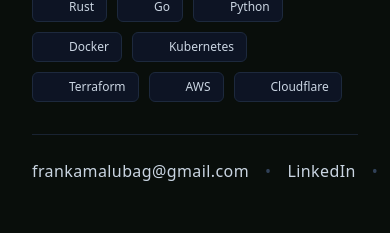
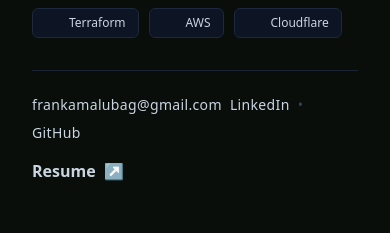
Before and after one commit to Frankuccino/portfolio, a Next.js app: page / in a window 390 px wide. Shown: the part 581-814 px from the top of the page. Built offline with nearby package versions, Linux system fonts and the light colour scheme; some icons are missing.

Commit message:
fix(ui): Update resume modal to have PDF Download button below for easier mobile click

```diff
--- a/app/components/Hero.tsx
+++ b/app/components/Hero.tsx
@@ -1,5 +1,4 @@
 import StackIcon from "tech-stack-icons";
-import HeroFocusCard from "./HeroFocusCard";
 import HeroFocusDeck from "./HeroFocusDeck";
 import ResumeModal from "./ResumeModal";
 
@@ -106,21 +105,21 @@
         </div>
 
         {/* Bottom Bar: Email & LinkedIn on Left, Resume on Right */}
-        <div className="w-full flex items-center justify-between border-t border-slate-800/80 pt-6">
-          {/* Lower Left: Email & LinkedIn */}
-          <div className="flex items-center gap-4 text-base md:text-lg tracking-wide">
+        <div className="w-full flex flex-col sm:flex-row items-start sm:items-center justify-between gap-4 border-t border-slate-800/80 pt-6">
+          {/* Lower Left: Email & LinkedIn & GitHub */}
+          <div className="flex flex-wrap items-center gap-2 sm:gap-4 text-sm sm:text-base md:text-lg tracking-wide text-slate-300">
             <a
               href="mailto:frankamalubag@gmail.com"
-              className="text-slate-300 hover:text-white transition-colors font-medium"
+              className="hover:text-white transition-colors font-medium break-all"
             >
               frankamalubag@gmail.com
             </a>
-            <span className="text-slate-700">•</span>
+            <span className="text-slate-700 hidden sm:inline">•</span>
             <a
               href="https://www.linkedin.com/in/frank-angelo-malubag/"
               target="_blank"
               rel="noopener noreferrer"
-              className="text-slate-300 hover:text-white transition-colors font-medium"
+              className="hover:text-white transition-colors font-medium"
             >
               LinkedIn
             </a>
@@ -129,7 +128,7 @@
               href="https://github.com/Frankuccino"
               target="_blank"
               rel="noopener noreferrer"
-              className="text-slate-300 hover:text-white transition-colors font-medium"
+              className="hover:text-white transition-colors font-medium"
             >
               GitHub
             </a>
--- a/app/components/ResumeModal.tsx
+++ b/app/components/ResumeModal.tsx
@@ -40,16 +40,16 @@
       {/* In-Page Modal Viewer Overlay */}
       {isOpen &&
         createPortal(
-          <div className="fixed inset-0 z-9999 flex items-center justify-center p-4 sm:p-6 md:p-10">
-            {/* Backdrop matching colorBack #0e0d16 */}
+          <div className="fixed inset-0 z-9999 flex items-center justify-center p-3 sm:p-6 md:p-10">
+            {/* Backdrop */}
             <div
               onClick={() => setIsOpen(false)}
-              className="absolute inset-0 bg-[#0e0d16]/85 backdrop-blur-md transition-opacity animate-in fade-in duration-200"
+              className="absolute inset-0 bg-[#0e0d16]/85 backdrop-blur-xs transition-opacity animate-in fade-in duration-200"
             />
 
             {/* Large Modal Container */}
             <div
-              className="relative w-full max-w-4xl h-[85vh] flex flex-col rounded-2xl shadow-2xl z-10 animate-in fade-in zoom-in-95 duration-200 border overflow-hidden"
+              className="relative w-full max-w-2xl flex flex-col rounded-2xl shadow-2xl z-10 animate-in fade-in zoom-in-95 duration-200 border overflow-hidden"
               style={{
                 backgroundColor: "rgba(14, 13, 22, 0.95)",
                 borderColor: "rgba(62, 98, 116, 0.3)",
@@ -58,33 +58,18 @@
               }}
             >
               {/* Header Bar */}
-              <div className="flex items-center justify-between px-6 py-4 border-b border-[#3e6274]/20 bg-[#0e0d16]/50">
-                <div className="flex items-center gap-3">
-                  <div className="w-2.5 h-2.5 rounded-full bg-[#3e6274]" />
-                  <span className="text-sm font-medium tracking-wide text-slate-200">
+              <div className="flex items-center justify-between px-4 sm:px-6 py-3.5 border-b border-[#3e6274]/20 bg-[#0e0d16]/50">
+                <div className="flex items-center gap-2.5 truncate mr-2">
+                  <div className="w-2.5 h-2.5 rounded-full bg-[#3e6274] shrink-0" />
+                  <span className="text-xs sm:text-sm font-medium tracking-wide text-slate-200 truncate">
                     Frank Angelo Malubag — Resume
                   </span>
                 </div>
 
-                <div className="flex items-center gap-3">
-                  {/* Download Action Button */}
-                  <a
-                    href="/Frank-Angelo-Malubag-Software-Engineer-Resume.pdf"
-                    download="Frank-Angelo-Malubag-Software-Engineer-Resume.pdf"
-                    className="text-xs font-medium px-3.5 py-1.5 rounded-lg text-white transition-all cursor-pointer flex items-center gap-1.5 shadow-md active:scale-95"
-                    style={{
-                      backgroundColor: "#3e6274",
-                      boxShadow: "0 4px 12px rgba(62, 98, 116, 0.3)",
-                    }}
-                  >
-                    <span>Download PDF</span>
-                    <span>↓</span>
-                  </a>
-
                 {/* Close Button */}
                 <button
                   onClick={() => setIsOpen(false)}
-                    className="text-slate-400 hover:text-slate-100 p-1.5 rounded-full transition-colors cursor-pointer"
+                  className="text-slate-400 hover:text-slate-100 p-1.5 rounded-full transition-colors cursor-pointer shrink-0"
                   style={{ backgroundColor: "rgba(62, 98, 116, 0.15)" }}
                 >
                   <svg
@@ -102,15 +87,35 @@
                   </svg>
                 </button>
               </div>
-              </div>
 
-              {/* PDF Preview Frame Container */}
-              <div className="flex-1 w-full bg-[#0e0d16] p-2 sm:p-4 overflow-hidden">
+              {/* PDF Preview Frame Container - Fixed aspect ratio box for mobile & desktop */}
+              <div className="w-full bg-[#0e0d16] p-3 sm:p-6 flex items-center justify-center overflow-hidden">
+                <div className="w-full max-w-[500px] sm:max-w-xl aspect-[8.5/11] max-h-[58vh] sm:max-h-[72vh]">
                   <iframe
                     src="/Frank-Angelo-Malubag-Software-Engineer-Resume.pdf#toolbar=0&navpanes=0&scrollbar=0&view=FitH"
                     className="w-full h-full rounded-xl border border-[#3e6274]/20 bg-slate-950"
                     title="Resume PDF Viewer"
                   />
+                </div>
+              </div>
+
+              {/* Footer Bar */}
+              <div className="flex items-center justify-between px-4 sm:px-6 py-3 border-t border-[#3e6274]/20 bg-[#0e0d16]">
+                <span className="text-xs text-slate-400 hidden sm:inline">
+                  PDF Document Viewer
+                </span>
+                <a
+                  href="/Frank-Angelo-Malubag-Software-Engineer-Resume.pdf"
+                  download="Frank-Angelo-Malubag-Software-Engineer-Resume.pdf"
+                  className="w-full sm:w-auto text-xs sm:text-sm font-medium px-4 py-2 rounded-lg text-white transition-all cursor-pointer flex items-center justify-center gap-2 shadow-md active:scale-95"
+                  style={{
+                    backgroundColor: "#3e6274",
+                    boxShadow: "0 4px 12px rgba(62, 98, 116, 0.3)",
+                  }}
+                >
+                  <span>Download PDF</span>
+                  <span>↓</span>
+                </a>
               </div>
             </div>
           </div>,
```
Lines whose indentation alone changed are shown as unchanged.
